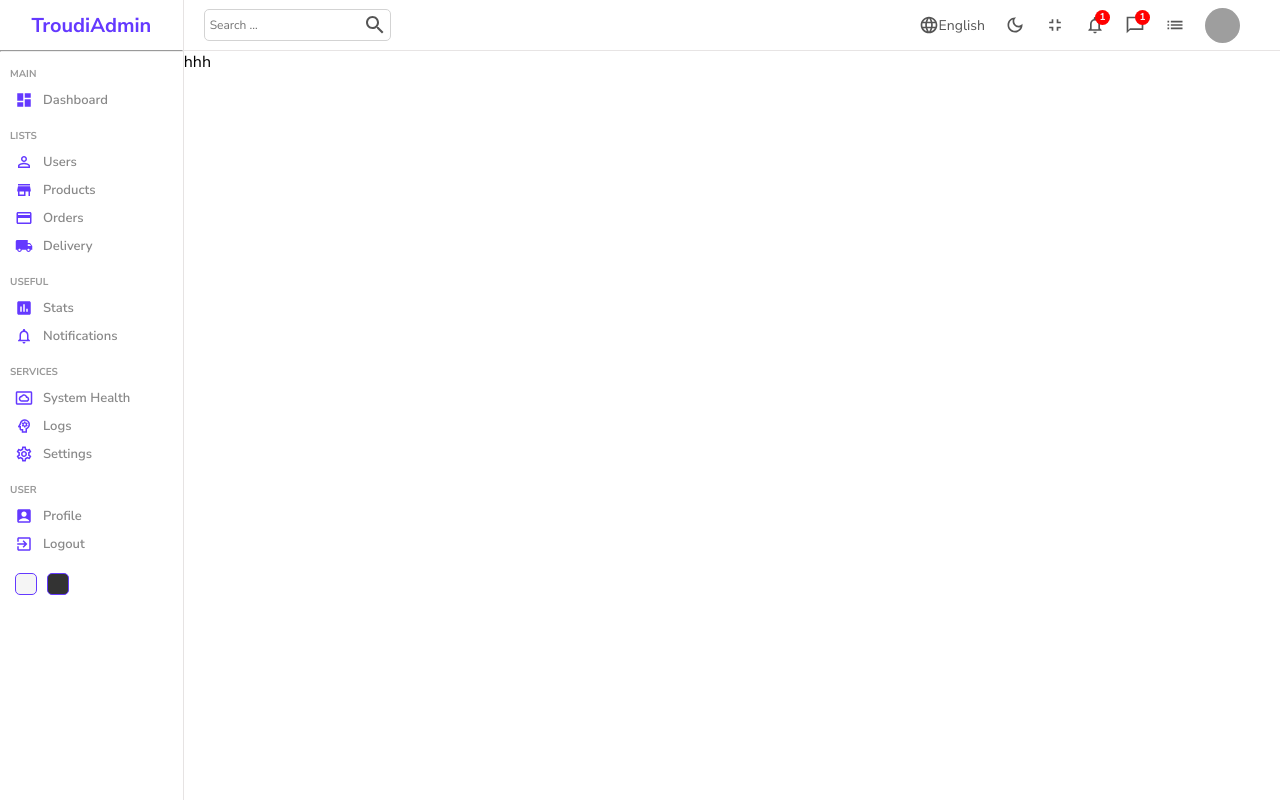
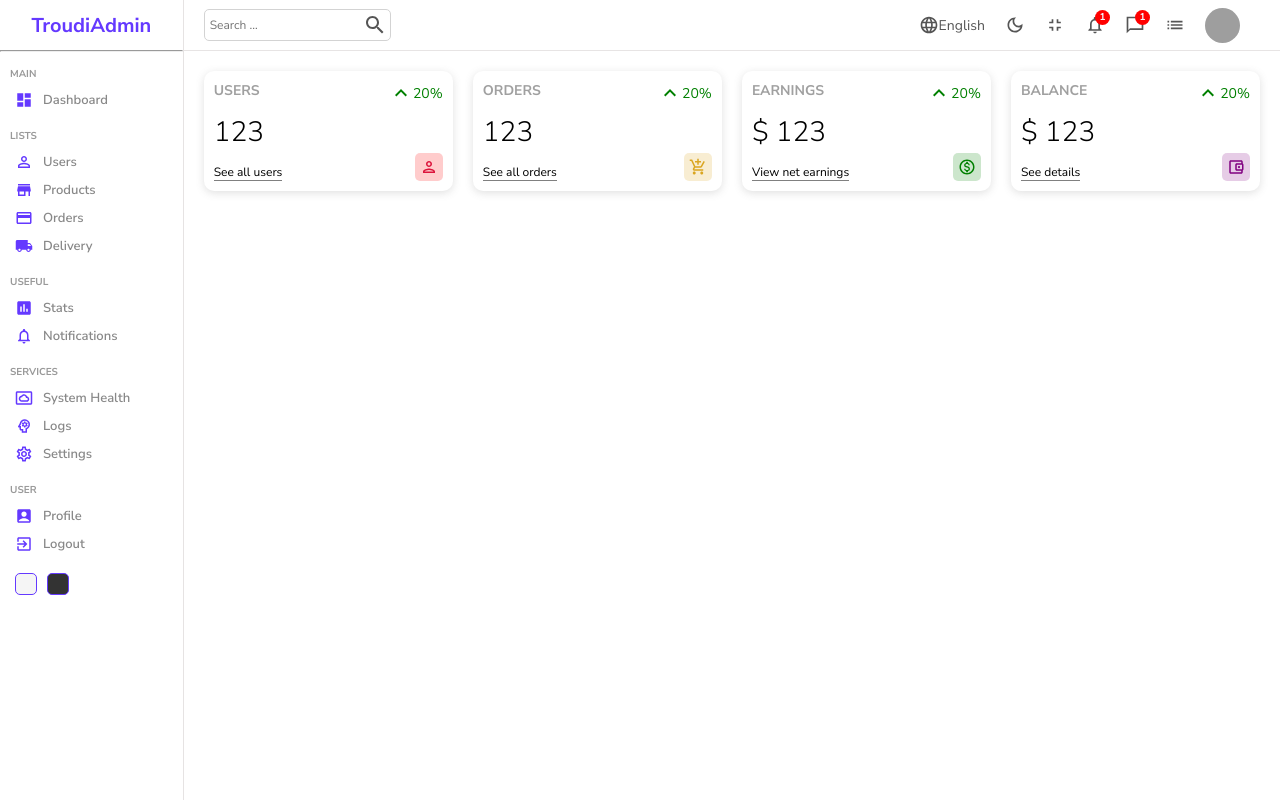
Before and after one commit to Troudi27/Dashboard, a React (Create React App) app: page / in a window 1280 px wide. Built offline with nearby package versions, Linux system fonts and the light colour scheme; grey boxes are pictures that could not be loaded.

Commit message:
completed UI Design Widget comp

```diff
--- /dev/null
+++ b/src/components/widget/Widget.jsx
@@ -0,0 +1,41 @@
+import { AccountBalanceWalletOutlined, AddShoppingCartOutlined, KeyboardArrowUp, MonetizationOnOutlined, PersonOutlined } from "@mui/icons-material"
+import "./Widget.scss"
+import { purple } from "@mui/material/colors";
+
+export default function Widget({type}) {
+    let data;
+
+// temporary
+const amount = 123
+const diff = 20
+
+    switch(type){
+        case "user":
+            data={ title:"USERS", isMoney:false , link:"See all users" , icon : <PersonOutlined className="icon" style={{color:"crimson" , backgroundColor:"rgba(255, 0, 0, 0.2)"}}/>  };
+        break;
+        case "order":
+            data={ title:"ORDERS", isMoney:false , link:"See all orders" , icon : <AddShoppingCartOutlined className="icon" style={{color:"goldenrod" , backgroundColor:"rgba(218, 165, 32, 0.2)"}}/>  };
+        break;
+        case "earning":
+            data={ title:"EARNINGS", isMoney:true , link:"View net earnings" , icon : <MonetizationOnOutlined className="icon" style={{color:"green" , backgroundColor:"rgba(0, 128, 0, 0.2)"}}/> };
+        break;
+        case "balance":
+            data={ title:"BALANCE", isMoney:true , link:"See details" , icon : <AccountBalanceWalletOutlined className="icon" style={{color:"purple" , backgroundColor:"rgba(128, 0, 128, 0.2)"}}/>  };
+        break;
+        default:
+            break;
+    }
+  return (
+    <div className="Widget">
+        <div className="left">
+            <span className="title">{data.title}</span>
+            <span className="counter">{data.isMoney && "$"} {amount}</span>
+            <span className="link">{data.link}</span>
+        </div>
+        <div className="right">
+            <div className="percentage positive"><KeyboardArrowUp/> {diff}%</div>
+            {data.icon}
+        </div>
+    </div>
+  )
+}
--- /dev/null
+++ b/src/components/widget/Widget.scss
@@ -0,0 +1,53 @@
+.Widget{
+    display: flex;
+    justify-content: space-between;
+    flex: 1;
+    padding: 10px;
+    box-shadow: rgba(99, 99, 99, 0.2) 0px 2px 8px 0px;
+    border-radius: 10px;
+    height: 100px;
+
+    .left , .right{
+        display: flex;
+        flex-direction: column;
+        justify-content: space-between;
+
+        .title{
+            font-weight: bold;
+            font-size: 14px;
+            color: rgb(160,160,160);
+        }
+        .counter{
+            font-size: 28px;
+            font-weight: 300;
+        }
+
+        .link{
+            font-size: 12px;
+            border-bottom: 1px solid gray;
+            width: max-content;
+        }
+
+        .percentage{
+            display: flex;
+            align-items: center;
+            font-size: 14px;
+
+            &.positive{
+                color: green;
+            }
+            &.negative{
+                color: red;
+            }
+        }
+
+        .icon{
+            font-size: 18px;
+            padding: 5px;
+            border-radius: 5px;
+            align-self: flex-end;
+        }
+
+
+    }
+}
--- a/src/pages/home/Home.jsx
+++ b/src/pages/home/Home.jsx
@@ -1,5 +1,6 @@
 import Navbar from "../../components/navbar/Navbar"
 import Sidebar from "../../components/sidebar/Sidebar"
+import Widget from "../../components/widget/Widget"
 import "./Home.scss"
 
 export default function Home() {
@@ -8,7 +9,12 @@
         <Sidebar/>
         <div className="homeContainer">
           <Navbar/>
-          hhh
+          <div className="widgets">
+            <Widget type="user"/>
+            <Widget type="order"/>
+            <Widget type="earning"/>
+            <Widget type="balance"/>
+          </div>
         </div>
     </div>
   )
--- a/src/pages/home/Home.scss
+++ b/src/pages/home/Home.scss
@@ -3,5 +3,11 @@
 
     .homeContainer{
         flex: 6;
+
+        .widgets{
+            display: flex;
+            padding: 20px;
+            gap: 20px;
+        }
     }
 }
```
